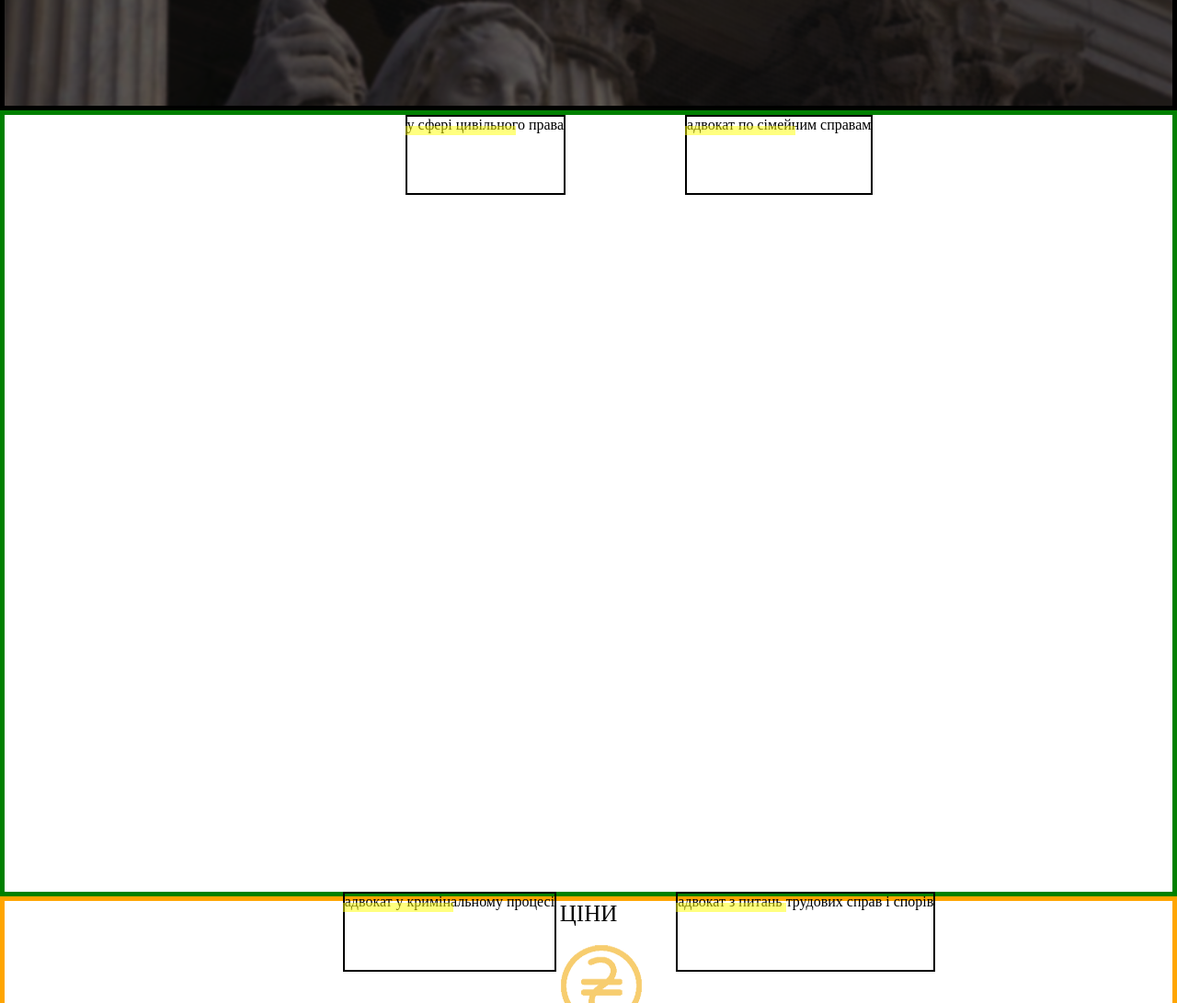
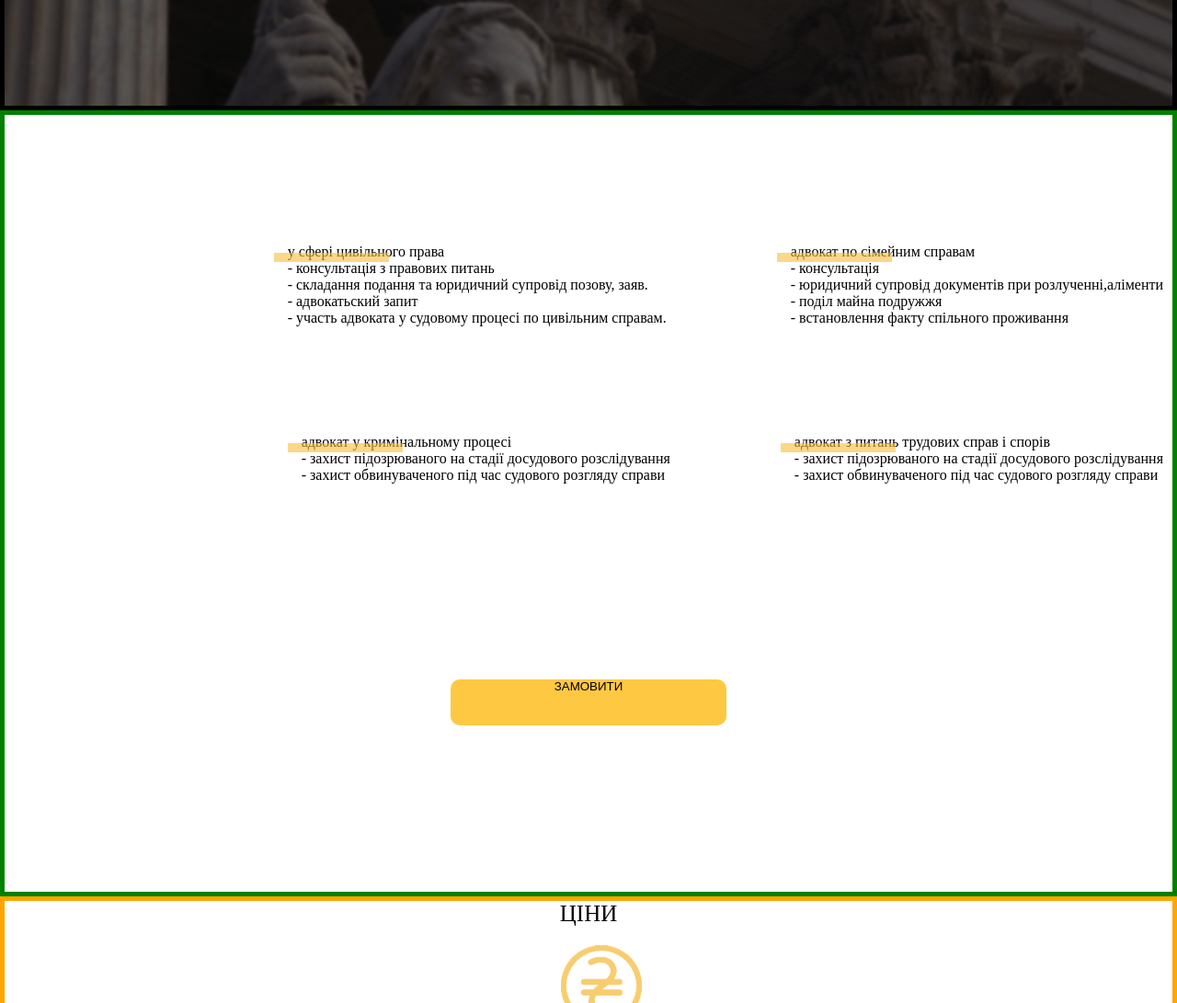
Before and after one commit to k3yV1/lawyer.github.io, a plain HTML site: page index.html in a window 1280 px wide. Shown: the part 1000-2091 px from the top of the page at 92% size. Drawn offline with Linux system fonts and the light colour scheme.

Commit message:
new update for adapting

```diff
--- a/index.html
+++ b/index.html
@@ -70,16 +70,37 @@
         <div class="main-container">
             <div class="items">
                 <div class="yellowLine"></div>
-            	<div id="item">у сфері цивільного права</div>
+                <div id="item">
+                у сфері цивільного права<br>
+                - консультація з правових питань<br>
+                - складання подання та юридичний супровід позову, заяв. <br>
+                - адвокатьский запит <br>
+                - участь адвоката у судовому процесі по цивільним справам.
+            	</div>
                 <div class="yellowLine"></div>
-            	<div id="item">адвокат по сімейним справам</div>
+                <div id="item">
+                адвокат по сімейним справам<br>
+                - консультація<br>
+                - юридичний супровід документів при розлученні,аліменти<br>
+                - поділ майна подружжя<br>
+                - встановлення факту спільного проживання
             	</div>
             </div>
             <div class="items">
             	<div class="yellowLine"></div>
-        	<div id="item">адвокат у кримінальному процесі</div>
+                <div id="item">
+                адвокат у кримінальному процесі<br>
+                - захист підозрюваного на стадії досудового розслідування<br>
+                - захист обвинуваченого під час судового розгляду справи
+            	</div>
                 <div class="yellowLine"></div>
-        	<div id="item">адвокат з питань трудових справ і спорів</div>
+                <div id="item">
+                адвокат з питань трудових справ і спорів<br>
+                - захист підозрюваного на стадії досудового розслідування<br>
+                - захист обвинуваченого під час судового розгляду справи
+            	</div>
+            </div>
+            <button id="btn-main-call">замовити</button>
         </div>
     </section>
     <section class="price">
--- a/style/css.css
+++ b/style/css.css
@@ -9,14 +9,17 @@ body {
 }
 
 nav {
+    width: 100%;
     display: flex;
     justify-content: center;
     height: 65px;
     background-color: #ffc842;
 }
-h3{
+
+h3 {
     color: #fff;
 }
+
 .nav-side li {
     display: inline-block;
     text-transform: uppercase;
@@ -31,7 +34,6 @@ header {
 .main-container {
     width: 1530px;
     margin: 0 auto;
-    height: 100%;
 }
 
 #btn-call {
@@ -43,15 +45,16 @@ header {
 }
 
 #btn-main-call {
+      top: 200px;
     text-transform: uppercase;
     background-color: #ffc842;
     color: #000;
     border: none;
     border-radius: 10px;
-    width: 425px;
-    height: 85px;
+    width: 300px;
+    height: 50px;
     position: relative;
-    margin: auto;
+    margin: 0 auto;
     display: flex;
     justify-content: center;
 }
@@ -130,8 +133,14 @@ header {
     border: 5px solid green;
 }
 
-.information #item{
-    border: 2px solid #000;
+.information .items {
+    display: flex;
+    justify-content: flex-end;
+    margin-top: 120px;ye
+}
+
+.information #item {
+    margin-top: 20px;
 }
 
 .price {
@@ -181,11 +190,13 @@ header {
     height: 555px;
     margin-top: 180px;
 }
-.advice #item{
+
+.advice #item {
     margin-left: 10px;
     margin-top: 100px;
 }
-.advice img{
+
+.advice img {
     width: 100%;
 }
 
@@ -260,16 +271,16 @@ iframe {
     top: 20px;
 }
 
-#pricelogo img{
+#pricelogo img {
     position: absolute;
     margin: auto;
+}
 
+.yellowLine {
+    width: 125px;
+    height: 10px;
+    background-color: rgba(249, 191, 59, 0.6);
+    position: relative;
+    left: 110px;
+    top: 30px;
 }
-.yellowLine{
-   width: 120px;
-    height: 10px;
-    background-color: rgba(255,255,0,0.5);
-    position: relative;
-    left: 120px;
-    top: 12px;
-}
--- a/style/media.css
+++ b/style/media.css
@@ -1,24 +1,21 @@
-@media screen and (max-width: 1550px){
-	*{
+@media screen and (max-width: 1550px) {
+    * {
         transition: all 0.2s;
     }
-	body{
+    body {
         width: 100%;
     }
-
-	nav{
+    nav {
         display: flex;
         justify-content: center;
         height: 65px;
         background-color: red;
     }
-
     .main-container {
         width: 100%;
         margin: 0 auto;
         height: 100%;
     }
-
     #btn-call {
         background-color: #ffc842;
         border: none;
@@ -27,27 +24,28 @@
         padding: 5px;
         margin-top: 5px;
     }
-
     #btn-main-call {
+        top: 200px;
     text-transform: uppercase;
     background-color: #ffc842;
     color: #000;
     border: none;
     border-radius: 10px;
-    width: 425px;
-    height: 85px;
+    width: 300px;
+    height: 50px;
+    position: relative;
+    margin: 0 auto;
+    display: flex;
+    justify-content: center;
     }
-
     .items {
         height: 87px;
         display: flex;
         justify-content: center;
     }
-
     #item {
-    margin-right:  10px;
+        margin-right: 10px;
     }
-
     .lawyer {
         height: 640px;
         background-image: url(pictures/backgroundlawyer.png);
@@ -56,7 +54,6 @@
         background-position: center center;
         background-size: cover;
     }
-
     #txt {
         width: 623px;
         text-transform: uppercase;
@@ -65,7 +62,6 @@
         top: 300px;
         color: #fff;
     }
-
     #author {
         text-transform: uppercase;
         margin: 0 auto;
@@ -73,57 +69,44 @@
         width: 160px;
         color: #fff;
     }
-
     #needhelp {
         text-transform: uppercase;
         color: #f1a42d;
     }
-
     .counter {
         height: 300px;
         border: 5px solid #000;
         margin-top: 20px;
         background-image: url(pictures/каунтер.png);
     }
-
-.counter #item {
-
-}
-
+    .counter #item {}
     .block-items {
         display: flex;
         justify-content: center;
     }
-
     .lawyer .items {
         margin-top: 440px;
     }
-
     .lawyer .items #item {
         text-align: center;
     }
-
     .information {
         height: 845px;
         border: 5px solid green;
     }
-
     .price {
         height: 350px;
         border: 5px solid orange;
     }
-
     .block-price {
         display: flex;
         margin-top: 80px;
         justify-content: center;
     }
-
     .advantages {
         height: 1063px;
         border: 5px solid pink;
     }
-
     #wishes {
         text-transform: uppercase;
         width: 720px;
@@ -131,11 +114,9 @@
         margin: 0 auto;
         padding-top: 85px;
     }
-
     #tr {
         color: #f1a42d;
     }
-
     .advantages .items #item {
         margin-top: 175px;
         text-align: center;
@@ -145,38 +126,30 @@
         width: 495px;
         margin-left: 100px;
     }
-
     .advice {
         height: 555px;
-
         margin-top: 180px;
     }
-
     .title {
         font-size: 25px;
         text-align: center;
         text-transform: uppercase;
         margin: auto;
     }
-
     footer {
         background-color: #eee5d8;
         height: 450px;
         border: 5px solid #fd0;
     }
-
     footer .items #item {
         text-align: center;
     }
-
     #contact {
         margin-top: 50px;
     }
-
     #sertificate {
         margin-top: 50px;
     }
-
     iframe {
         width: 284px;
         height: 368px;
@@ -184,70 +157,58 @@ iframe {
         float: none;
         margin-left: 30px;
     }
-
     #loc {
         width: 20px;
         height: 30px;
         margin-right: 5px;
         margin-top: 4px;
     }
-
     #facebook {
         width: 30px;
         height: 30px;
         margin-right: 10px;
     }
-
     #phone {
         width: 20px;
         height: 20px;
         margin-top: 2px;
         margin-right: 5px;
     }
-
     #ivko {
         height: 575px;
         float: right;
     }
-
-
     #owl {
         height: 750px;
         position: relative;
     }
-
     #pricelogo {
         position: relative;
         top: 20px;
     }
-
-#pricelogo img{
+    #pricelogo img {
         position: absolute;
         margin: auto;
-
     }
 }
 
-@media screen and (max-width: 1280px){
-	*{
+@media screen and (max-width: 1280px) {
+    * {
         transition: all 0.2s;
     }
-	body{
+    body {
         width: 100%;
     }
-
-	nav{
+    nav {
         display: flex;
         justify-content: center;
         height: 65px;
         background-color: red;
     }
-
     .main-container {
         width: 100%;
         margin: 0 auto;
     }
-
     #btn-call {
         background-color: #ffc842;
         border: none;
@@ -256,27 +217,28 @@ iframe {
         padding: 5px;
         margin-top: 5px;
     }
-
     #btn-main-call {
+       top: 200px;
     text-transform: uppercase;
     background-color: #ffc842;
     color: #000;
     border: none;
     border-radius: 10px;
-    width: 425px;
-    height: 85px;
+    width: 300px;
+    height: 50px;
+    position: relative;
+    margin: 0 auto;
+    display: flex;
+    justify-content: center;
     }
-
     .items {
         height: 87px;
         display: flex;
         justify-content: center;
     }
-
     #item {
-    margin-right:  10px;
+        margin-right: 10px;
     }
-
     .lawyer {
         height: 640px;
         background-image: url(pictures/backgroundlawyer.png);
@@ -285,7 +247,6 @@ iframe {
         background-position: center center;
         background-size: cover;
     }
-
     #txt {
         width: 323px;
         text-transform: uppercase;
@@ -294,7 +255,6 @@ iframe {
         top: 300px;
         color: #fff;
     }
-
     #author {
         text-transform: uppercase;
         margin: 0 auto;
@@ -302,58 +262,46 @@ iframe {
         width: 160px;
         color: #fff;
     }
-
     #needhelp {
         text-transform: uppercase;
         color: #f1a42d;
     }
-
     .counter {
         height: 300px;
         border: 5px solid #000;
         margin-top: 20px;
         background-image: url(pictures/каунтер.png);
     }
-
     .counter #item {
         font-size: 10%;
     }
-
     .block-items {
         display: flex;
         justify-content: center;
     }
-
     .lawyer .items {
         margin-top: 440px;
     }
-
     .lawyer .items #item {
         text-align: center;
     }
-
     .information {
         height: 845px;
         border: 5px solid green;
     }
-
-
     .price {
         height: 350px;
         border: 5px solid orange;
     }
-
     .block-price {
         display: flex;
         margin-top: 80px;
         justify-content: center;
     }
-
     .advantages {
         height: 1063px;
         border: 5px solid pink;
     }
-
     #wishes {
         text-transform: uppercase;
         width: 720px;
@@ -361,11 +309,9 @@ iframe {
         margin: 0 auto;
         padding-top: 85px;
     }
-
     #tr {
         color: #f1a42d;
     }
-
     .advantages .items #item {
         display: block;
         margin-top: 175px;
@@ -376,37 +322,30 @@ iframe {
         width: 695px;
         margin-left: 100px;
     }
-
     .advice {
         height: 555px;
         margin-top: 180px;
     }
-
     .title {
         display: flex;
         justify-content: center;
         font-size: 25px;
         text-transform: uppercase;
     }
-
     footer {
         background-color: #eee5d8;
         height: 450px;
         border: 5px solid #fd0;
     }
-
     footer .items #item {
         text-align: center;
     }
-
     #contact {
         margin-top: 50px;
     }
-
     #sertificate {
         margin-top: 50px;
     }
-
     iframe {
         width: 284px;
         height: 368px;
@@ -414,38 +353,32 @@ iframe {
         float: none;
         margin-left: 30px;
     }
-
     #loc {
         width: 20px;
         height: 30px;
         margin-right: 5px;
         margin-top: 4px;
     }
-
     #facebook {
         width: 30px;
         height: 30px;
         margin-right: 10px;
     }
-
     #phone {
         width: 20px;
         height: 20px;
         margin-top: 2px;
         margin-right: 5px;
     }
-
     #ivko {
         height: 527px;
         float: right;
         position: relative;
     }
-
     #owl {
         height: 750px;
         position: relative;
     }
-
     #pricelogo {
         width: 60px;
         height: 60px;
@@ -454,47 +387,42 @@ iframe {
     }
 }
 
-@media screen and (max-width: 1024px){
-	*{
+@media screen and (max-width: 1024px) {
+    * {
         transition: all 0.2s;
     }
-	body{
+    body {
         width: 100%;
     }
-
-	nav{
+    nav {
         display: flex;
         justify-content: center;
         height: 65px;
         background-color: green;
     }
-
     .main-container {
         width: 100%;
         margin: 0 auto;
     }
 }
 
-@media screen and (max-width: 768px){
-	*{
+@media screen and (max-width: 768px) {
+    * {
         transition: all 0.2s;
     }
-	body{
+    body {
         width: 100%;
     }
-
-	nav{
+    nav {
         display: flex;
         justify-content: center;
         height: 65px;
         background-color: blue;
     }
-
     .main-container {
         width: 100%;
         margin: 0 auto;
     }
-
     #ivko {
         height: 525px;
         float: right;
@@ -502,63 +430,57 @@ iframe {
     }
 }
 
-@media screen and (max-width: 600px){
-	*{
+@media screen and (max-width: 600px) {
+    * {
         transition: all 0.2s;
     }
-	body{
+    body {
         width: 100%;
     }
-
-	nav{
+    nav {
         display: flex;
         justify-content: center;
         height: 65px;
         background-color: purple;
     }
-
     .main-container {
         width: 100%;
         margin: 0 auto;
     }
 }
 
-@media screen and (max-width: 480px){
-	*{
+@media screen and (max-width: 480px) {
+    * {
         transition: all 0.2s;
     }
-	body{
+    body {
         width: 100%;
     }
-
-	nav{
+    nav {
         display: flex;
         justify-content: center;
         height: 65px;
         background-color: pink;
     }
-
     .main-container {
         width: 100%;
         margin: 0 auto;
     }
 }
 
-@media screen and (max-width: 320px){
-	*{
+@media screen and (max-width: 320px) {
+    * {
         transition: all 0.2s;
     }
-	body{
+    body {
         width: 100%;
     }
-
-	nav{
+    nav {
         display: flex;
         justify-content: center;
         height: 65px;
         background-color: yellow;
     }
-
     .main-container {
         width: 100%;
         margin: 0 auto;
```
Lines whose indentation alone changed are shown as unchanged.
